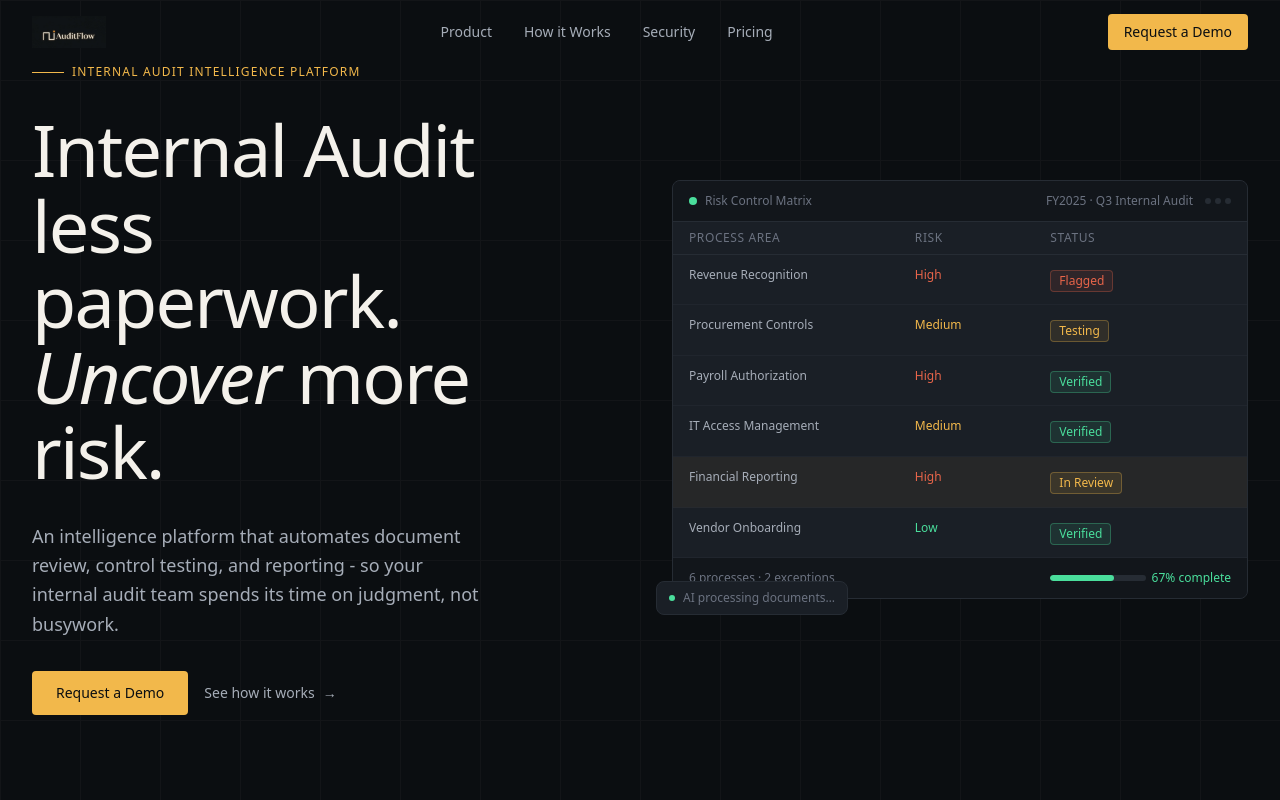
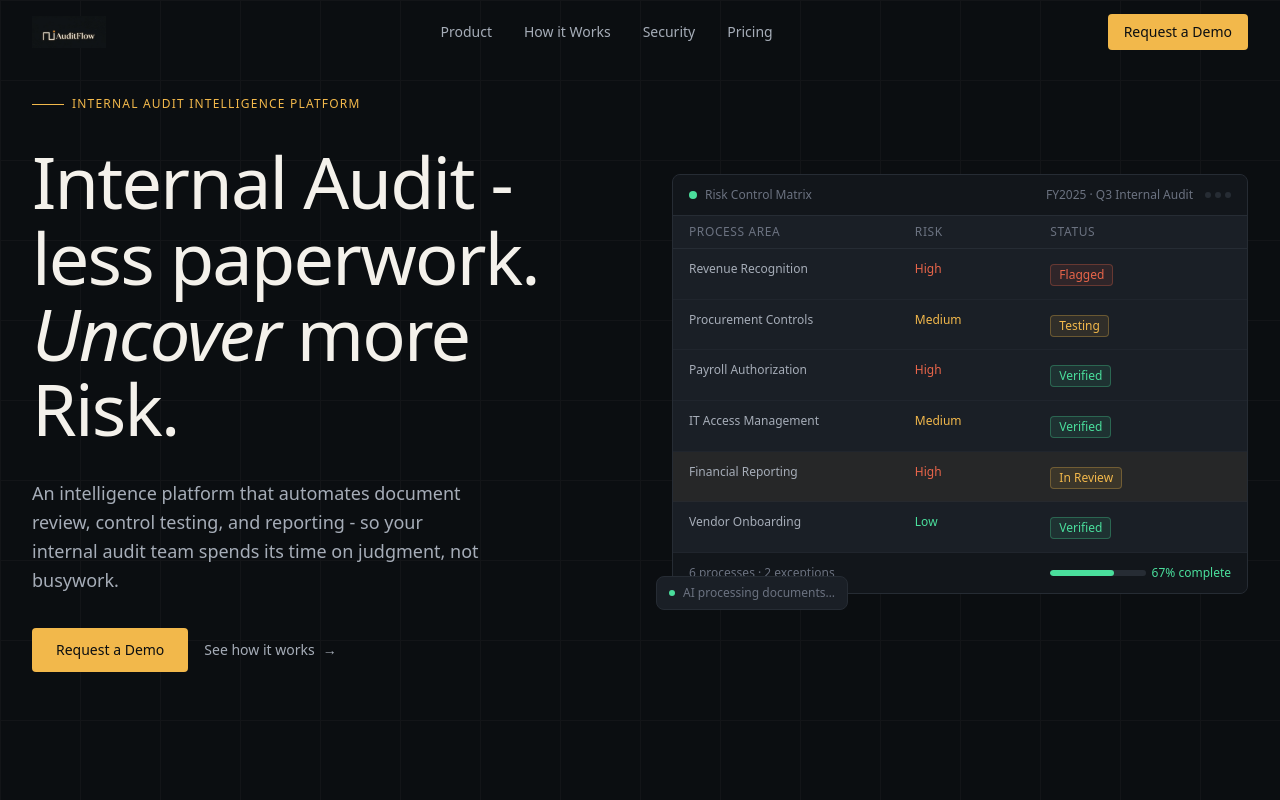
Before and after one commit to shubh-pandey25/audito, a Next.js app: page / in a window 1280 px wide. Shown: the top 800 px of the page. Built offline with nearby package versions, Linux system fonts and the light colour scheme.

Commit message:
Fix hero heading grammar and capitalization

```diff
--- a/src/components/Hero.tsx
+++ b/src/components/Hero.tsx
@@ -75,11 +75,11 @@ export default function Hero() {
               id="hero-heading"
               className="font-fraunces text-5xl lg:text-7xl text-text-primary leading-[1.05] tracking-tight"
             >
-              Internal Audit less
+              Internal Audit -
               <br />
-              paperwork.
+              less paperwork.
               <br />
-              <span className="italic">Uncover</span> more risk.
+              <span className="italic">Uncover</span> more Risk.
             </h1>
 
             {/* Subhead */}
```
